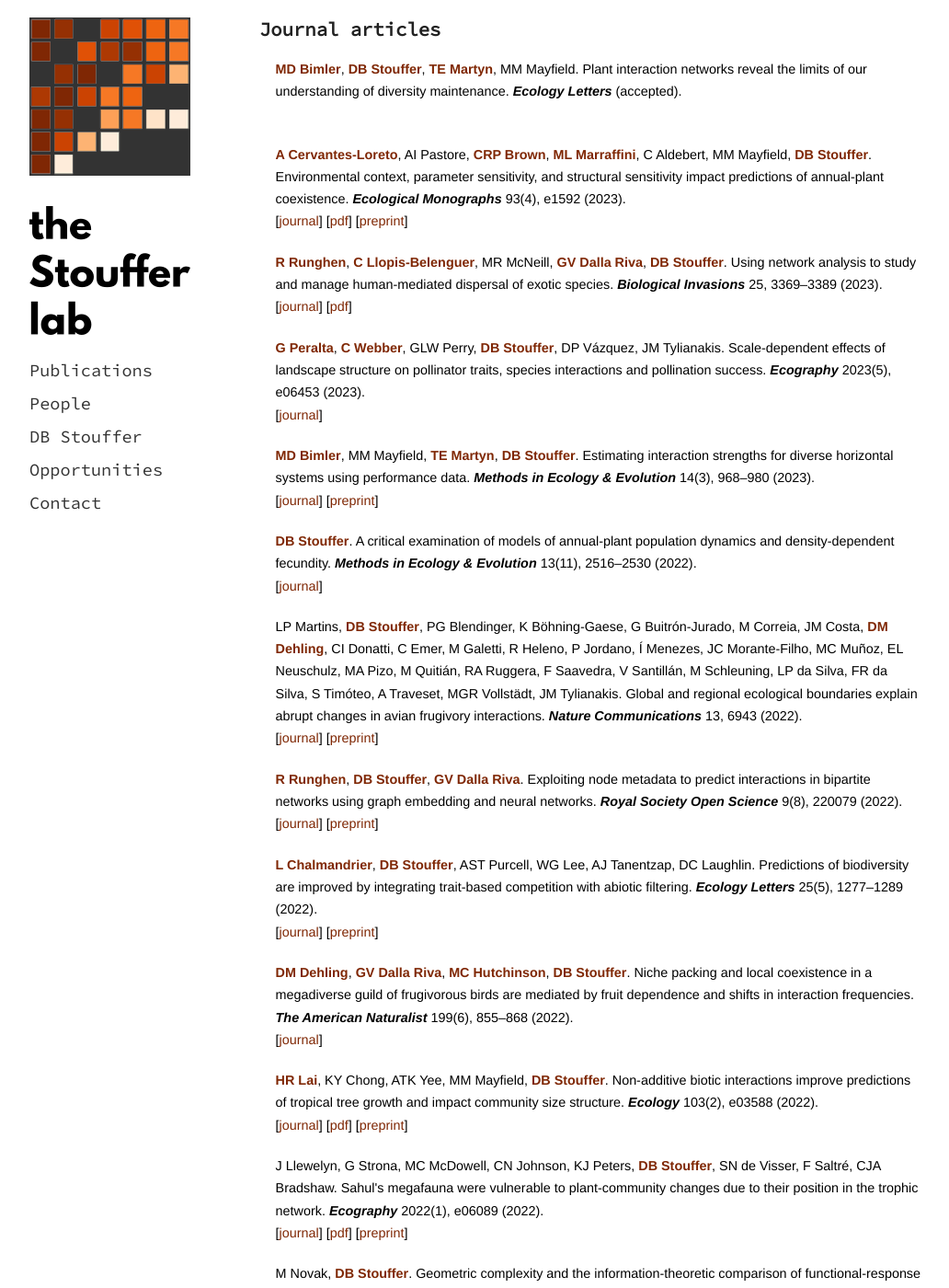
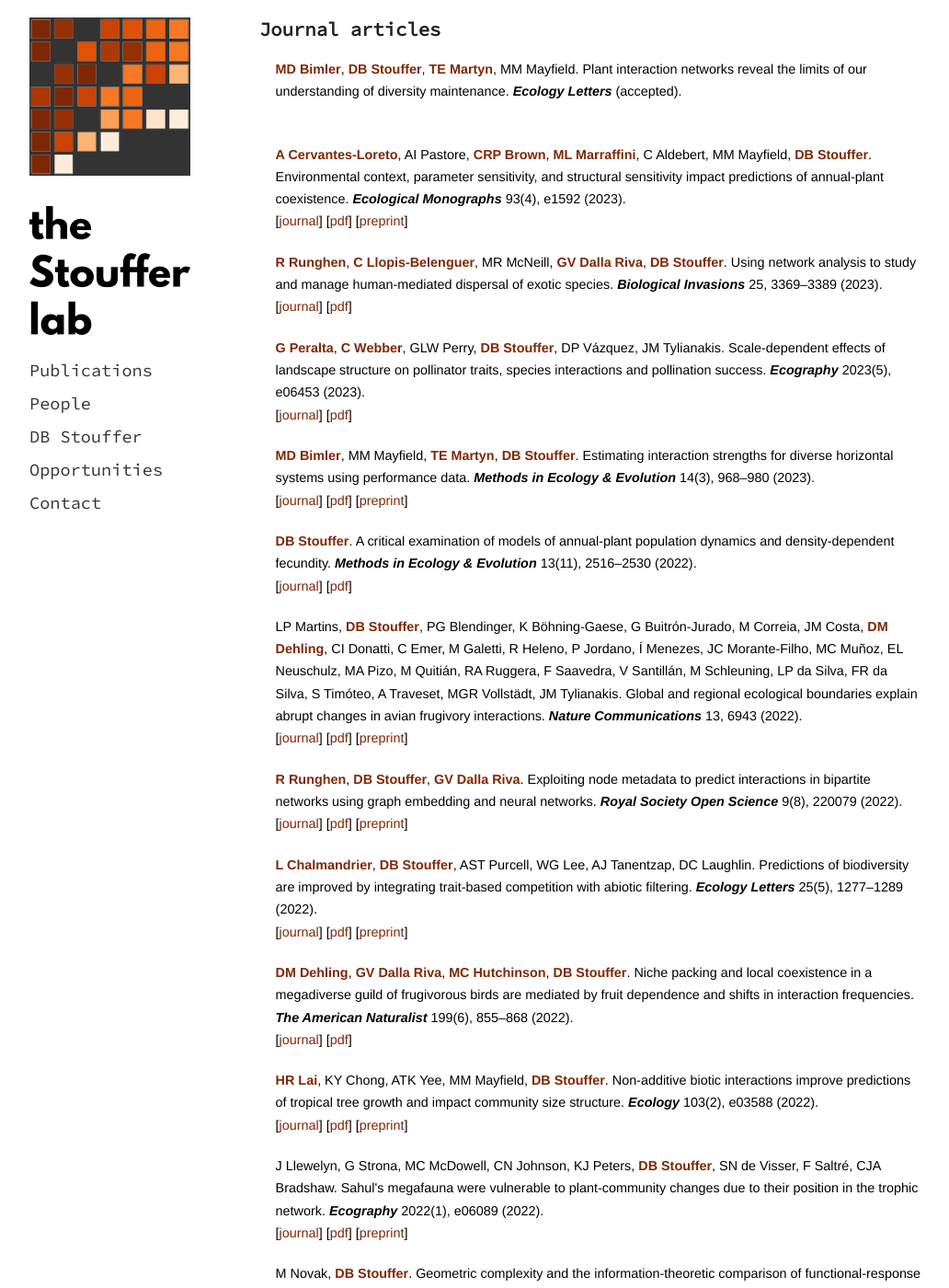
Before and after one commit to stoufferlab/stoufferlab.github.io, a Jekyll site: the page built from publications/index.html, in a window 1280 px wide and 1400 px high. Shown: the whole window at 92% size, without its empty margins (123-1155 px from the left). Built offline with Jekyll 4.4.1, drawn with Linux system fonts in a browser that asks for light colours; nearby versions of some CDN libraries; library files that are not in the unit come from our copies; a script that is not in the unit is left out.

Commit message:
adding a pdf and a bunch of pdf links; should I just locally store all papers even when they are currently regarded as open access?

```diff
--- a/publications/papers.html
+++ b/publications/papers.html
@@ -90,7 +90,7 @@ e06453
 (2023).
 <br>
 [<a href="https://doi.org/10.1111/ecog.06453">journal</a>]
-<!-- [<a href="/pdfs/Peralta-2020-Oikos-129-503.pdf">pdf</a>] -->
+[<a href="https://onlinelibrary.wiley.com/doi/epdf/10.1111/ecog.06453">pdf</a>]
 <!-- <br> -->
 <small>
 </small>
@@ -108,6 +108,7 @@ e06453
 (2023).
 <br>
 [<a href="https://doi.org/10.1111/2041-210X.14068">journal</a>]
+[<a href="https://besjournals.onlinelibrary.wiley.com/doi/epdf/10.1111/2041-210X.14068">pdf</a>]
 [<a href="http://dx.doi.org/10.1101/2022.03.28.486154">preprint</a>]
 <br>
 <small>
@@ -127,6 +128,7 @@ A critical examination of models of annual-plant population dynamics and density
 (2022).
 <br>
 [<a href="http://dx.doi.org/10.1111/2041-210X.13965">journal</a>]
+[<a href="https://besjournals.onlinelibrary.wiley.com/doi/epdf/10.1111/2041-210X.13965">pdf</a>]
 <br>
 <small>
 </small>
@@ -145,6 +147,7 @@ Global and regional ecological boundaries explain abrupt changes in avian frugiv
 (2022).
 <br>
 [<a href="http://dx.doi.org/10.1038/s41467-022-34355-w">journal</a>]
+[<a href="https://www.nature.com/articles/s41467-022-34355-w.pdf">pdf</a>]
 [<a href="http://dx.doi.org/10.1101/2021.09.18.460873">preprint</a>]
 <br>
 <small>
@@ -166,6 +169,7 @@ Exploiting node metadata to predict interactions in bipartite networks using gra
 (2022).
 <br>
 [<a href="http://dx.doi.org/10.1098/rsos.220079">journal</a>]
+[<a href="https://royalsocietypublishing.org/doi/epdf/10.1098/rsos.220079">pdf</a>]
 [<a href="http://dx.doi.org/10.1101/2021.06.10.447991">preprint</a>]
 <br>
 <small>
@@ -190,6 +194,7 @@ Predictions of biodiversity are improved by integrating trait-based competition
 (2022).
 <br>
 [<a href="http://dx.doi.org/10.1111/ele.13980">journal</a>]
+[<a href="https://onlinelibrary.wiley.com/doi/epdf/10.1111/ele.13980">pdf</a>]
 [<a href="http://dx.doi.org/10.1101/2021.07.12.448750">preprint</a>]
 <br>
 <small>
@@ -212,6 +217,7 @@ Niche packing and local coexistence in a megadiverse guild of frugivorous birds
 (2022).
 <br>
 [<a href="http://dx.doi.org/10.1086/718684">journal</a>]
+[<a href="/pdfs/Dehling-2022-Am.Nat.-199-855.pdf">pdf</a>]
 <br>
 <small>
 </small>
```
Also changed, not shown: 1 other file.
